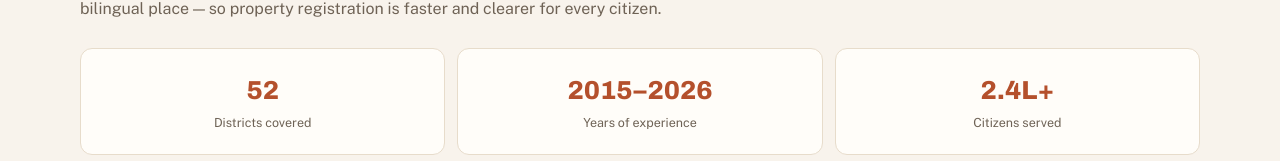
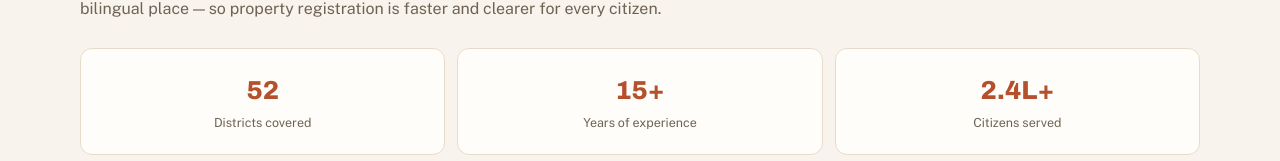
Before and after one commit to Nagrik-Seva-Kendra/sampada, a React (Vite) app in the folder apps/web/: page /about in a window 1280 px wide. Shown: the part 320-481 px from the top of the page. Built offline with nearby package versions, Linux system fonts and the light colour scheme; no server answers.

Commit message:
Update aboutStat2 value in AboutPage

```diff
--- a/apps/web/src/features/about/AboutPage.tsx
+++ b/apps/web/src/features/about/AboutPage.tsx
@@ -3,7 +3,7 @@ import { translate, type StringKey } from "../../i18n/strings";
 
 const STATS: { value: string; label: StringKey }[] = [
   { value: "52", label: "aboutStat1" },
-  { value: "2015–2026", label: "aboutStat2" },
+  { value: "15+", label: "aboutStat2" },
   { value: "2.4L+", label: "aboutStat3" },
 ];
 
```
